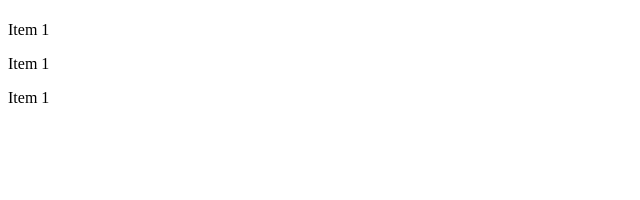
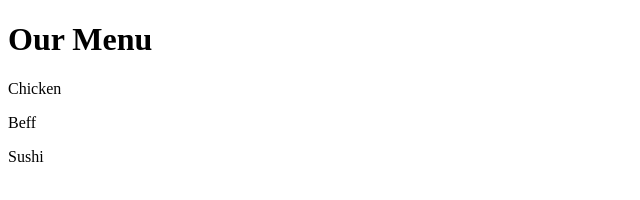
Before and after one commit to PaulinaBerrueto/coursera-test, a plain HTML site: page solution/index.html in a window 1280 px wide. Shown: the whole page, without its empty margins (0-640 px from the left). Drawn offline with Linux system fonts and the light colour scheme.

Commit message:
Update index.html

```diff
--- a/solution/index.html
+++ b/solution/index.html
@@ -3,14 +3,20 @@
   <head>
     <meta charset="utf-8">
     <meta name="viewport" content="width=device-width, initial-scale=1">
-    <title></title>
+    <title>Restaurant</title>
   </head>
   <body>
-    <h1></h1>
+    <h1>Our Menu</h1>
     <div class="row">
-      <div class="col-lg-3 col-md-6"><p>Item 1</p></div>
-      <div class="col-lg-3 col-md-6"><p>Item 1</p></div>
-      <div class="col-lg-3 col-md-6"><p>Item 1</p></div>
+      <section>
+      <div class="col-lg-3 col-md-6"><p>Chicken</p></div>
+      </section>
+      <section>
+      <div class="col-lg-3 col-md-6"><p>Beff</p></div>
+      </section>
+      <section>
+      <div class="col-lg-3 col-md-6"><p>Sushi</p></div>
+      </section>
     </div>
 
   </body>
```
